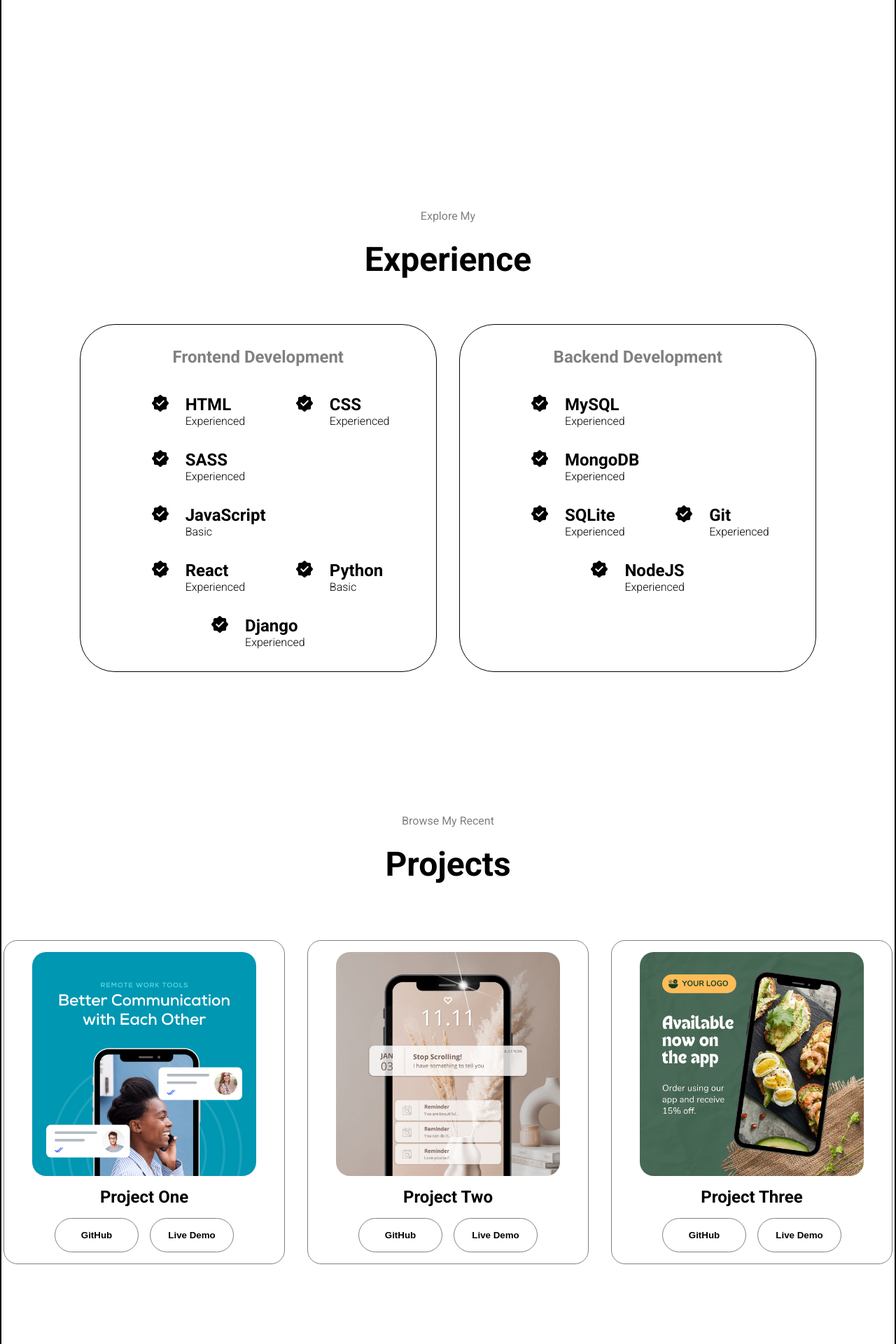
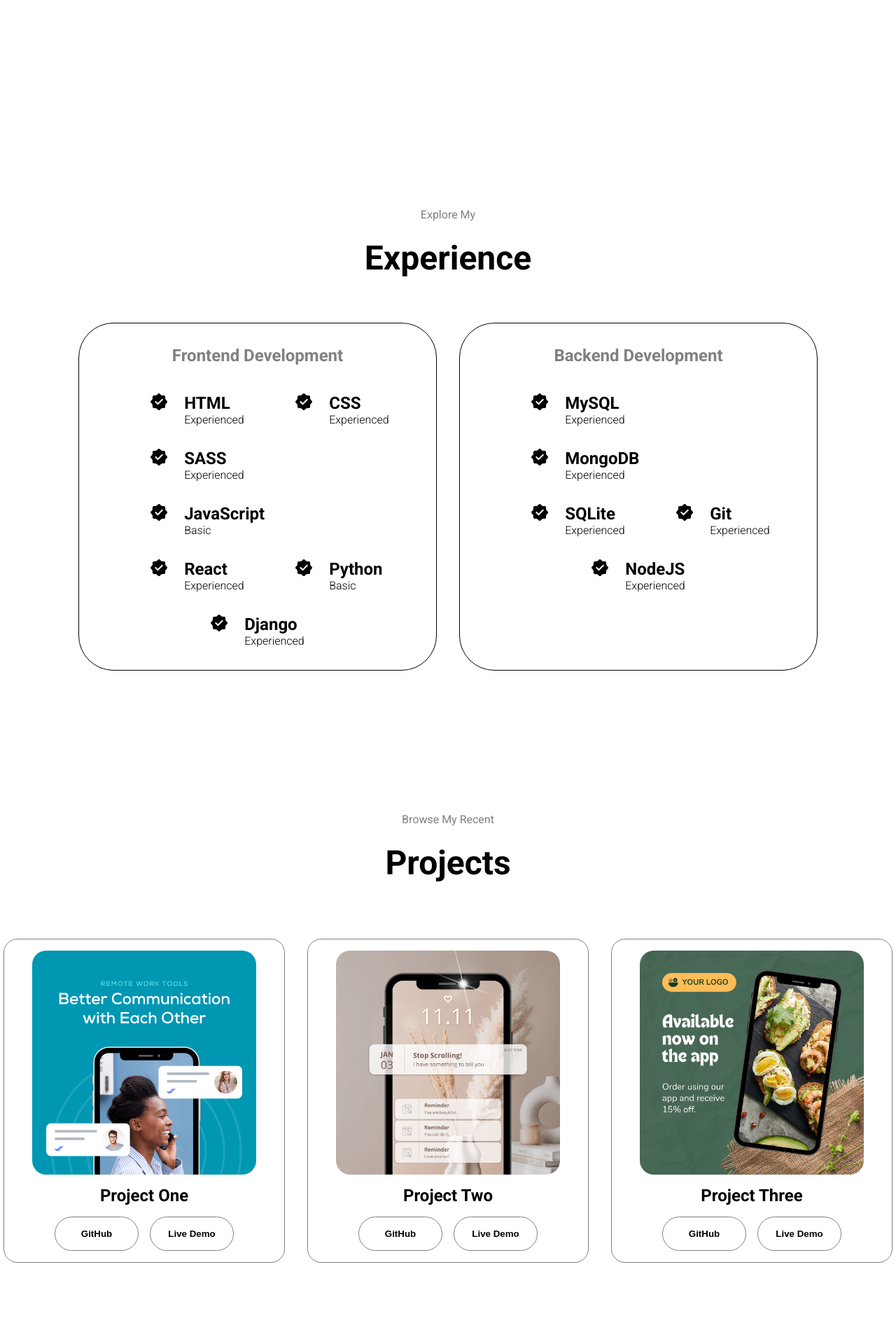
Before and after one commit to Reece-06/My_Portfolio, a Django app: page / in a window 1280 px wide. Shown: the part 1431-3351 px from the top of the page at 70% size. Run offline with Django 5.2, Linux system fonts and the light colour scheme.

Commit message:
final touches

```diff
--- a/portfolio/portfolio/static/portfolio/css/cssreset.css
+++ b/portfolio/portfolio/static/portfolio/css/cssreset.css
@@ -8,8 +8,7 @@
 
 html, body{
     height: auto;
-    border: 1px solid black;
-    min-height: 100%;
+
 }
 
 .font{
```
